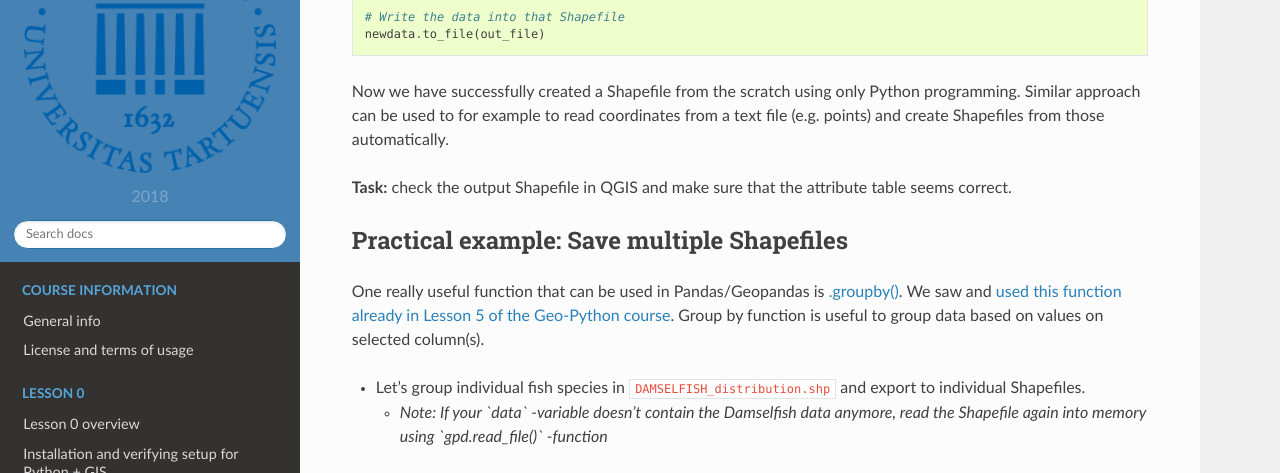
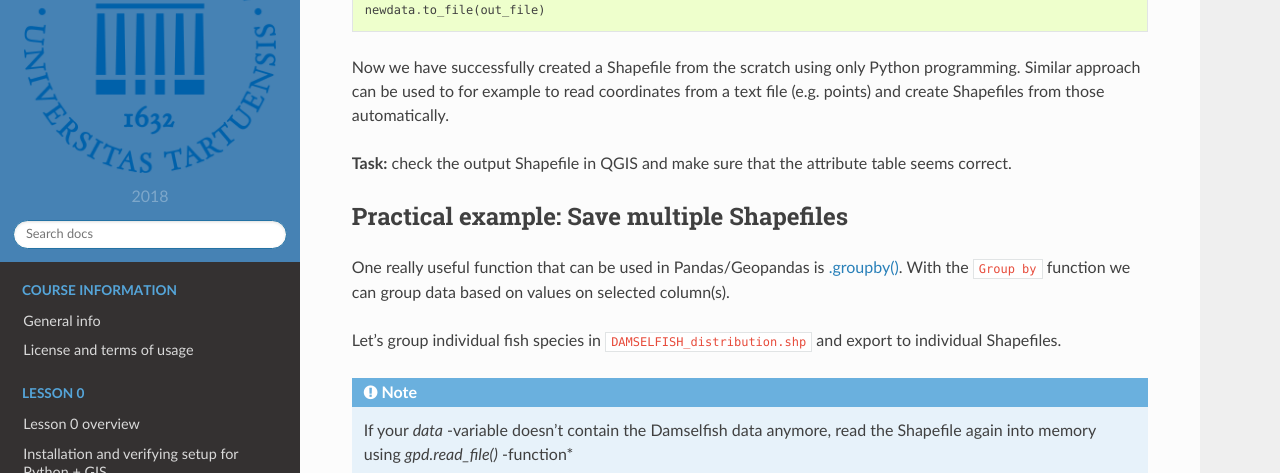
Before and after one commit to LandscapeGeoinformatics/geopython-ut-2018, a Sphinx documentation site: the page built from source/lessons/L2/geopandas-basics.rst, in a window 1280 px wide and 1400 px high, scrolled down 5476 px, cut to the strip 0-473 px from the top of the window. Built offline with Sphinx 7.4.7 and the Read the Docs theme 2.0.0, drawn with Linux system fonts in a browser that asks for light colours; pages that are not in the unit, such as notebooks, are missing from menus; some of the changed text lies outside the part shown.

Commit message:
Updates eand typo fixes

```diff
--- a/source/lessons/L2/geopandas-basics.rst
+++ b/source/lessons/L2/geopandas-basics.rst
@@ -59,7 +59,7 @@
 spatial data within pandas (hence the name geopandas). GeoDataFrame have
 some special features and functions that are useful in GIS.
 
-- Let's take a look at our data and print the first 5 rows using the ``head()`` -function prints the first 5 rows by default
+Let's take a look at our data and print the first 5 rows using the ``head()`` -function prints the first 5 rows by default
 
 .. ipython:: python
 
@@ -274,10 +274,10 @@
 
     print(newdata.crs)
 
--  Let's add a crs for our GeoDataFrame. A Python module called
-   **fiona** has a nice function called ``from_epsg()`` for passing
-   coordinate system for the GeoDataFrame. Next we will use that and
-   determine the projection to WGS84 (epsg code: 4326):
+Let's add a crs for our GeoDataFrame. A Python module called
+**fiona** has a nice function called ``from_epsg()`` for passing
+coordinate system for the GeoDataFrame. Next we will use that and
+determine the projection to WGS84 (epsg code: 4326):
 
 .. ipython:: python
 
@@ -315,12 +313,14 @@
 -------------------------------------------
 
 One really useful function that can be used in Pandas/Geopandas is `.groupby() <http://pandas.pydata.org/pandas-docs/stable/generated/pandas.DataFrame.groupby.html>`_.
-We saw and `used this function already in Lesson 5 of the Geo-Python course <https://geo-python.github.io/2017/lessons/L6/pandas-analysis.html?highlight=group#aggregating-data-in-pandas-by-grouping>`_.
-Group by function is useful to group data based on values on selected column(s).
+With the ``Group by`` function we can group data based on values on selected column(s).
 
-- Let's group individual fish species in ``DAMSELFISH_distribution.shp`` and export to individual Shapefiles.
+Let's group individual fish species in ``DAMSELFISH_distribution.shp`` and export to individual Shapefiles.
 
-  - *Note: If your `data` -variable doesn't contain the Damselfish data anymore, read the Shapefile again into memory using `gpd.read_file()` -function*
+.. Note::
+
+    If your `data` -variable doesn't contain the Damselfish data anymore, read the Shapefile again into memory using `gpd.read_file()` -function*
+
 
 .. ipython:: python
 
@@ -346,7 +346,7 @@
 From here we can see that an individual_fish variable now contains all the rows that belongs to a fish called ``Teixeirichthys jordani``. Notice that the index numbers refer to the row numbers in the
 original data -GeoDataFrame.
 
-- Let's check again the datatype of the grouped object and what does the ``key`` variable contain
+Let's check again the datatype of the grouped object and what does the ``key`` variable contain
 
 .. ipython:: python
 
@@ -355,7 +355,7 @@
     print(key)
 
 As can be seen from the example above, each set of data are now grouped into separate GeoDataFrames that we can export into Shapefiles using the variable ``key``
-for creating the output filepath names. Here we use a specific string formatting method to produce the output filename using ``% operator`` (`read more here <https://www.learnpython.org/en/String_Formatting>`__).
+for creating the output filepath names. Here we use a specific string formatting method to produce the output filename using the ``.format()`` (`read more here (we use the new style with Python 3) <https://pyformat.info/>`_).
 Let's now export those species into individual Shapefiles.
 
 .. code:: python
```
Also changed, not shown: other parts of source/lessons/L2/geopandas-basics.rst (+5 -7 lines), source/lessons/L2/Introduction-GIT.rst (+13 -14 lines), source/lessons/L2/spyder-ide.rst (+8 -8 lines).
